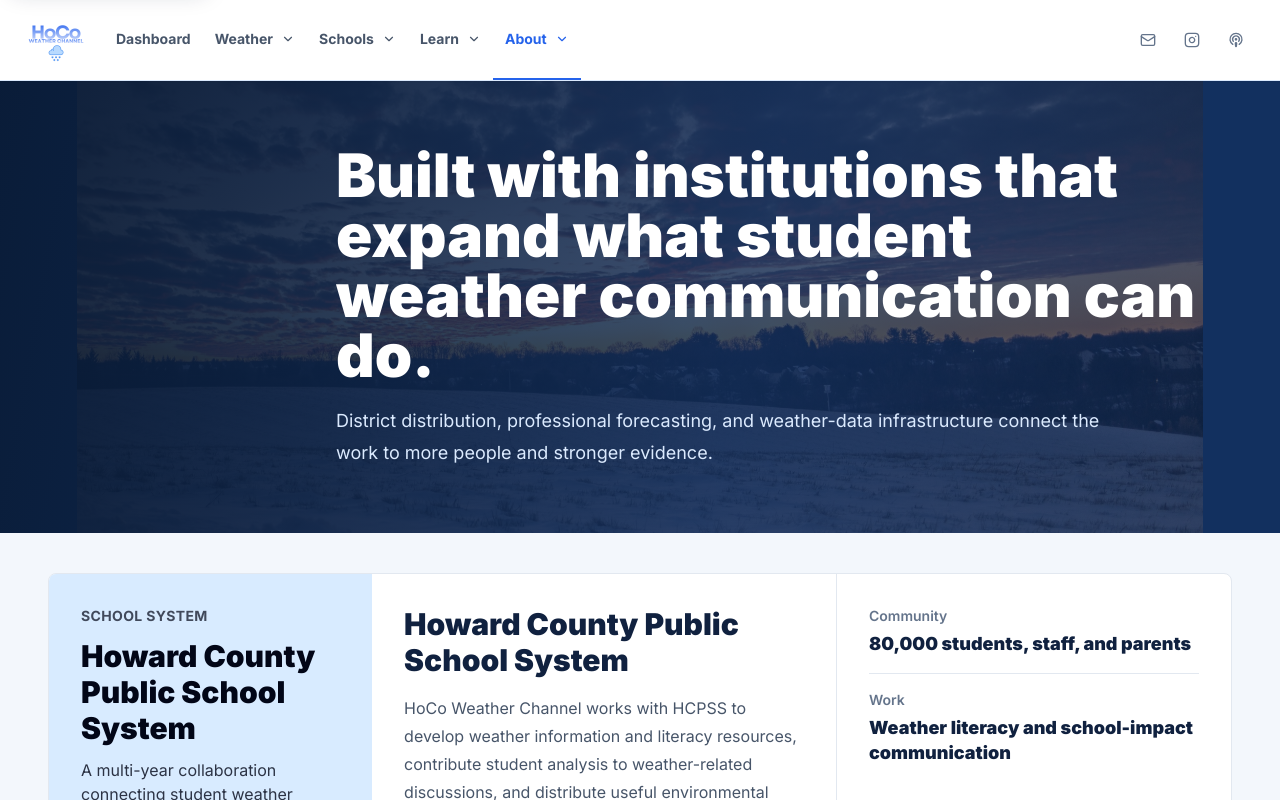
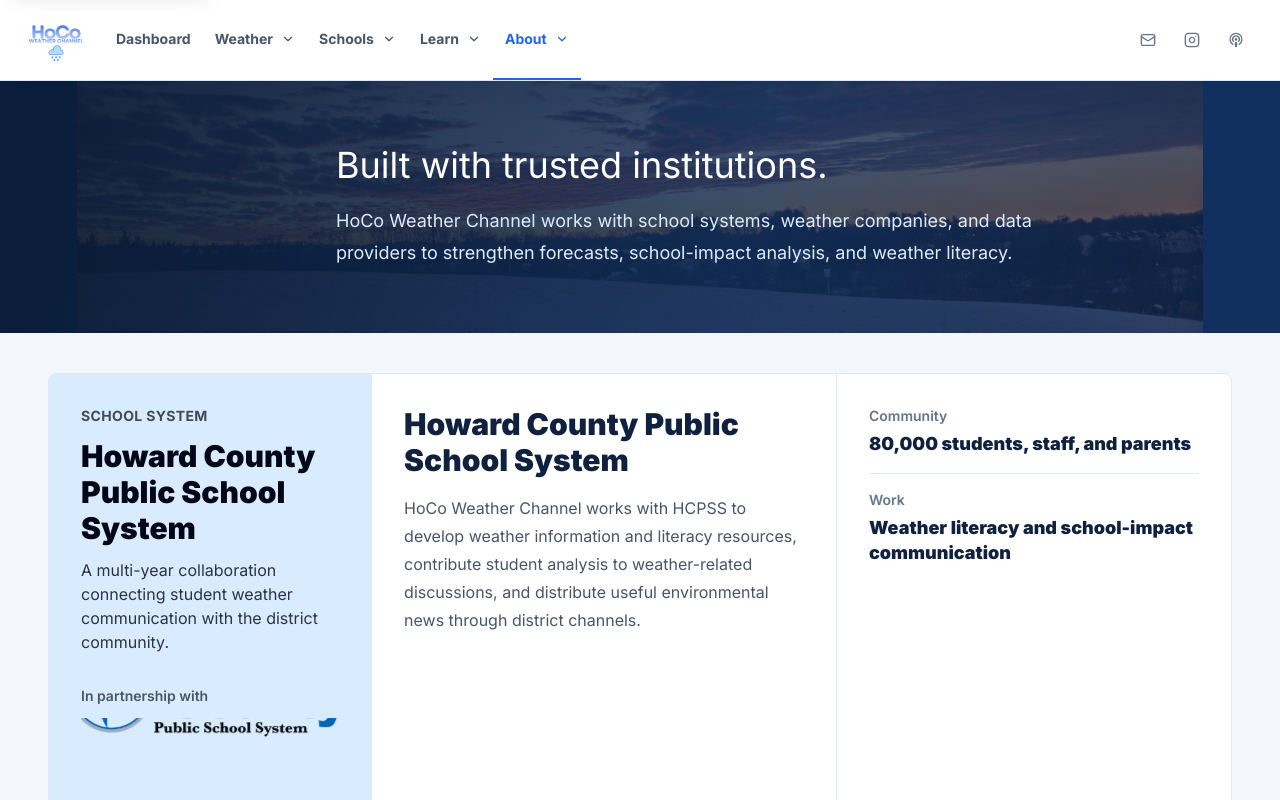
Before and after one commit to davidliu-2008/HoCoWX, a Next.js app: page /partnerships in a window 1280 px wide. Shown: the top 800 px of the page. Built offline with nearby package versions, Linux system fonts and the light colour scheme.

Commit message:
Polish partnership headings and logos

```diff
--- a/app/page.tsx
+++ b/app/page.tsx
@@ -538,9 +538,9 @@ export default async function Home({ searchParams }: { searchParams: Promise<{ c
 
       <section className="bg-white px-5 py-14 sm:px-8 md:py-20 lg:px-12">
         <div className="mx-auto flex max-w-[1500px] justify-end">
-          <div className="max-w-4xl text-left">
-            <h2 className="text-4xl font-black leading-tight text-ink sm:text-5xl">Built with institutions that expand what student weather communication can do.</h2>
-            <p className="mt-5 max-w-3xl text-lg leading-8 text-slate-600">District distribution, professional forecasting, and weather-data infrastructure connect the work to more people and stronger evidence.</p>
+          <div className="w-full max-w-4xl text-left">
+            <h2 className="text-3xl font-normal leading-tight text-ink sm:text-4xl">Built with trusted institutions.</h2>
+            <p className="mt-5 max-w-3xl text-lg leading-8 text-slate-600">HoCo Weather Channel works with school systems, weather companies, and data providers to strengthen forecasts, school-impact analysis, and weather literacy.</p>
           </div>
         </div>
         <div className="mt-12">
--- a/app/partnerships/page.tsx
+++ b/app/partnerships/page.tsx
@@ -13,9 +13,9 @@ export default function PartnershipsPage() {
 
       <header className="page-hero px-5 py-12 sm:px-8 sm:py-16 lg:px-12">
         <div className="mx-auto flex max-w-[1500px] justify-end">
-          <div className="max-w-4xl text-left">
-            <h1 className="text-4xl font-black leading-tight text-ink md:text-6xl">Built with institutions that expand what student weather communication can do.</h1>
-            <p className="mt-5 max-w-3xl text-lg leading-8 text-slate-600">District distribution, professional forecasting, and weather-data infrastructure connect the work to more people and stronger evidence.</p>
+          <div className="w-full max-w-4xl text-left">
+            <h1 className="text-3xl font-normal leading-tight text-white sm:text-4xl">Built with trusted institutions.</h1>
+            <p className="mt-5 max-w-3xl text-lg leading-8 text-blue-100">HoCo Weather Channel works with school systems, weather companies, and data providers to strengthen forecasts, school-impact analysis, and weather literacy.</p>
           </div>
         </div>
       </header>
--- a/components/PartnershipSelector.tsx
+++ b/components/PartnershipSelector.tsx
@@ -8,6 +8,7 @@ type Partnership = {
   logo: string;
   logoAlt: string;
   panelClass: string;
+  logoFrameClass: string;
   logoClass: string;
   description: string;
   details: Array<{ label: string; value: string }>;
@@ -24,7 +25,8 @@ const partnerships: Partnership[] = [
     logo: "/partners/hcpss-logo.png",
     logoAlt: "Howard County Public School System",
     panelClass: "bg-[#d8ebff] text-slate-950",
-    logoClass: "max-h-16 w-full object-contain mix-blend-multiply",
+    logoFrameClass: "h-20 w-64 max-w-full overflow-hidden",
+    logoClass: "h-auto w-full -translate-y-[34%] scale-110 object-contain mix-blend-multiply",
     description: "HoCo Weather Channel works with HCPSS to develop weather information and literacy resources, contribute student analysis to weather-related discussions, and distribute useful environmental news through district channels.",
     details: [
       { label: "Community", value: "80,000 students, staff, and parents" },
@@ -39,7 +41,8 @@ const partnerships: Partnership[] = [
     logo: "/partners/capital-weather-logo.png",
     logoAlt: "Capital Weather",
     panelClass: "bg-[#cfe8ff] text-slate-950",
-    logoClass: "max-h-20 w-full object-contain mix-blend-multiply",
+    logoFrameClass: "h-24 w-36",
+    logoClass: "h-full w-full object-contain mix-blend-multiply",
     description: "The collaboration expands the reach of both weather communities, translates detailed forecasts into direct explanations of timing and school impacts, and strengthens communication during severe weather events.",
     details: [
       { label: "Focus", value: "Severe-weather communication" },
@@ -55,7 +58,8 @@ const partnerships: Partnership[] = [
     logo: "/attribution/visual-crossing-weather.png",
     logoAlt: "Powered by Visual Crossing Weather",
     panelClass: "bg-[#e7f3ff] text-slate-950",
-    logoClass: "max-h-14 w-full object-contain",
+    logoFrameClass: "h-16 w-64 max-w-full",
+    logoClass: "h-full w-full object-contain",
     description: "Visual Crossing supports HoCo Weather Channel with unrestricted access to its professional weather-data platform, including historical records, current conditions, forecasts, downloadable datasets, API tools, and weather-risk monitoring.",
     details: [
       { label: "Coverage", value: "Historical, current, and forecast weather" },
@@ -95,7 +99,7 @@ function PartnershipRow({ partner }: { partner: Partnership }) {
         </div>
         <div className="mt-8">
           <p className="mb-3 text-sm font-semibold opacity-65">In partnership with</p>
-          <div className="flex min-h-16 items-center justify-start">
+          <div className={`flex items-center justify-start ${partner.logoFrameClass}`}>
             <img src={partner.logo} alt={partner.logoAlt} className={partner.logoClass} />
           </div>
         </div>
```
